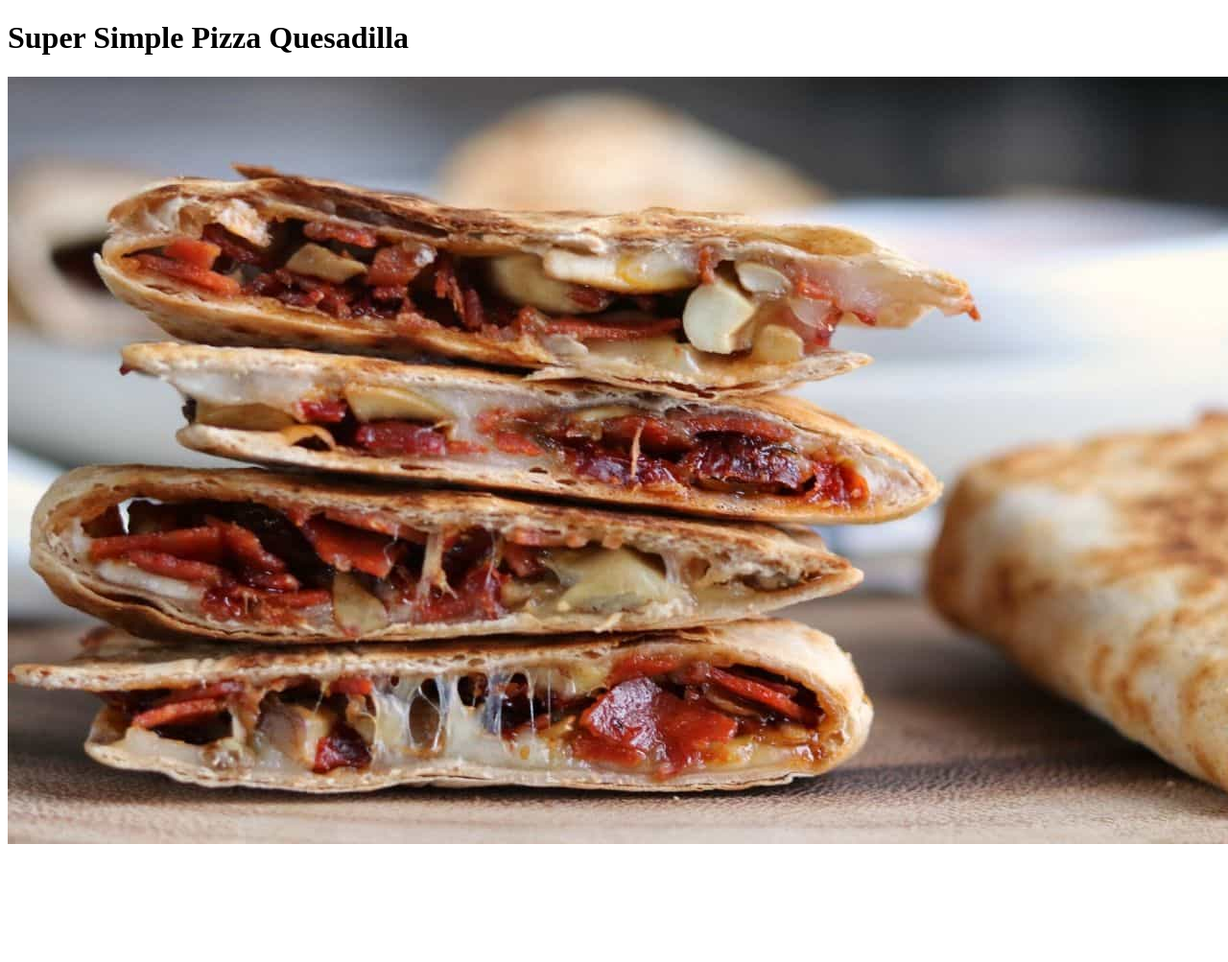
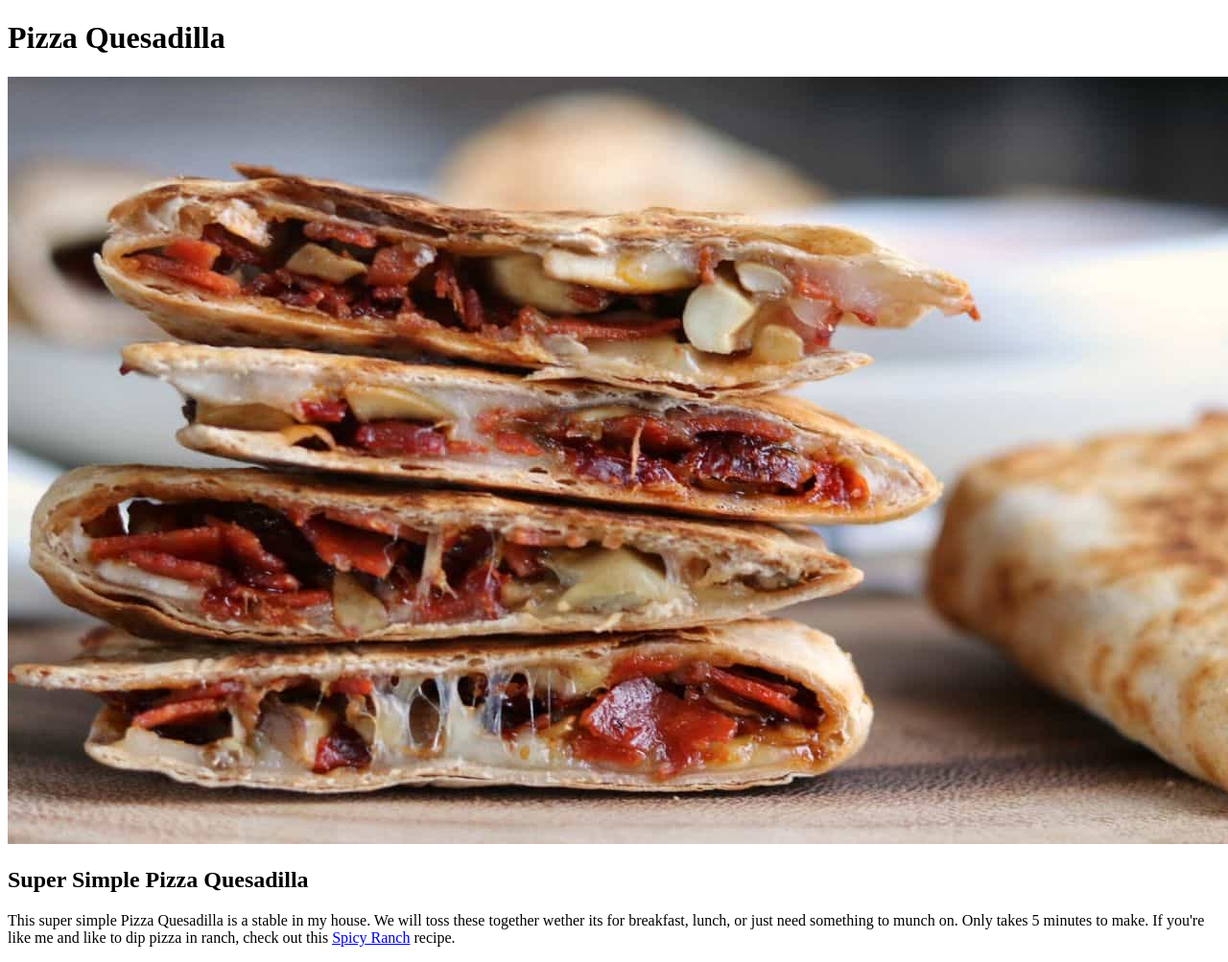
Before and after one commit to Zeequin/odin-recipes, a plain HTML site: page recipes/pizza-quesadilla.html in a window 1280 px wide. Shown: the top 1003 px of the page at 96% size. Before the commit the page ends 900 px from the top, so only its background shows below. Drawn offline with Linux system fonts and the light colour scheme.

Commit message:
Add descrption and link to ranch recipe

```diff
--- a/recipes/pizza-quesadilla.html
+++ b/recipes/pizza-quesadilla.html
@@ -9,9 +9,10 @@
 </head>
 
 <body>
-    <h1>Super Simple Pizza Quesadilla</h1>
+    <h1>Pizza Quesadilla</h1>
         <img src="../images/pizza-quesadilla.jpg" alt="Stack of Pizza Quesadillas">
-    <p></p>
+    <h2>Super Simple Pizza Quesadilla</h2>
+    <p>This super simple Pizza Quesadilla is a stable in my house. We will toss these together wether its for breakfast, lunch, or just need something to munch on. Only takes 5 minutes to make. If you're like me and like to dip pizza in ranch, check out this <a href="../recipes/spicy-ranch.html">Spicy Ranch</a> recipe.</p>
 </body>
 
 </html>
```
